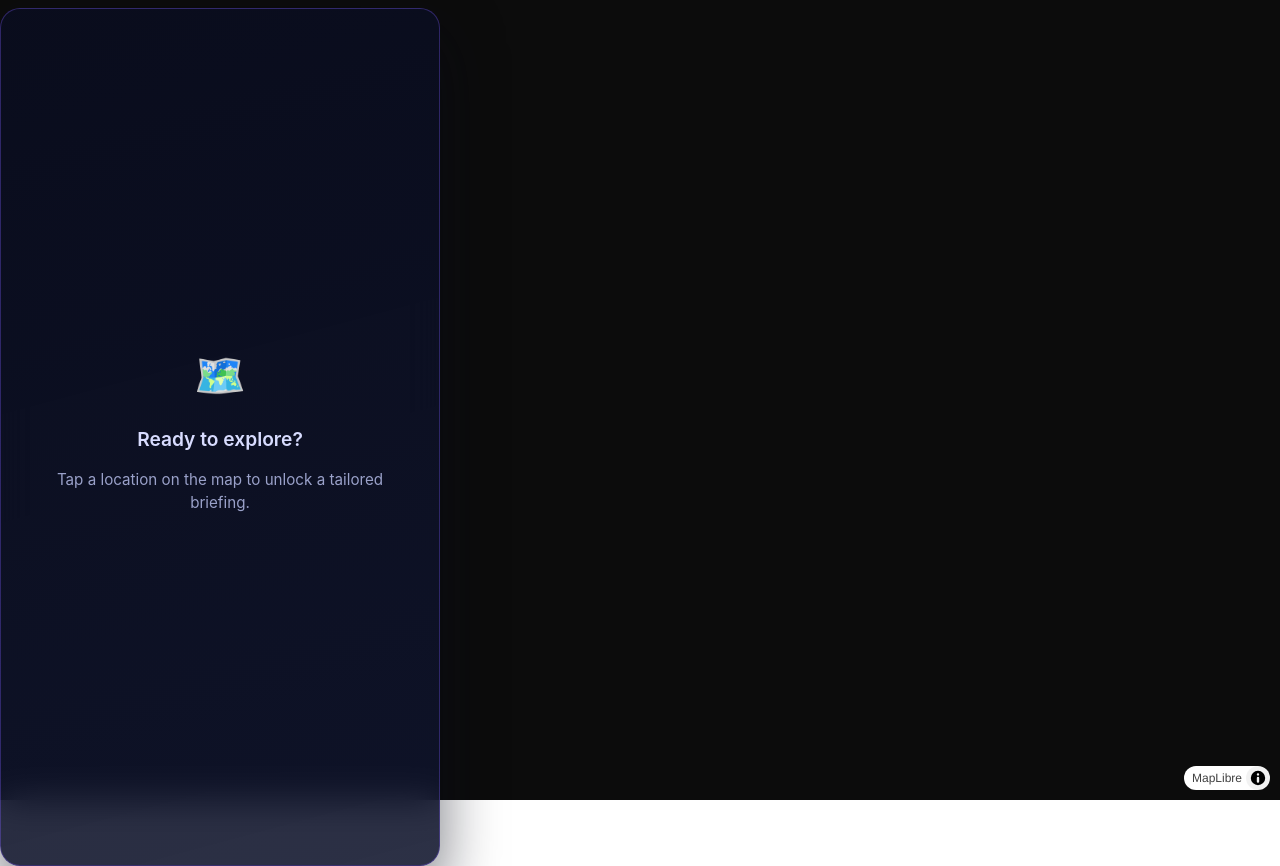
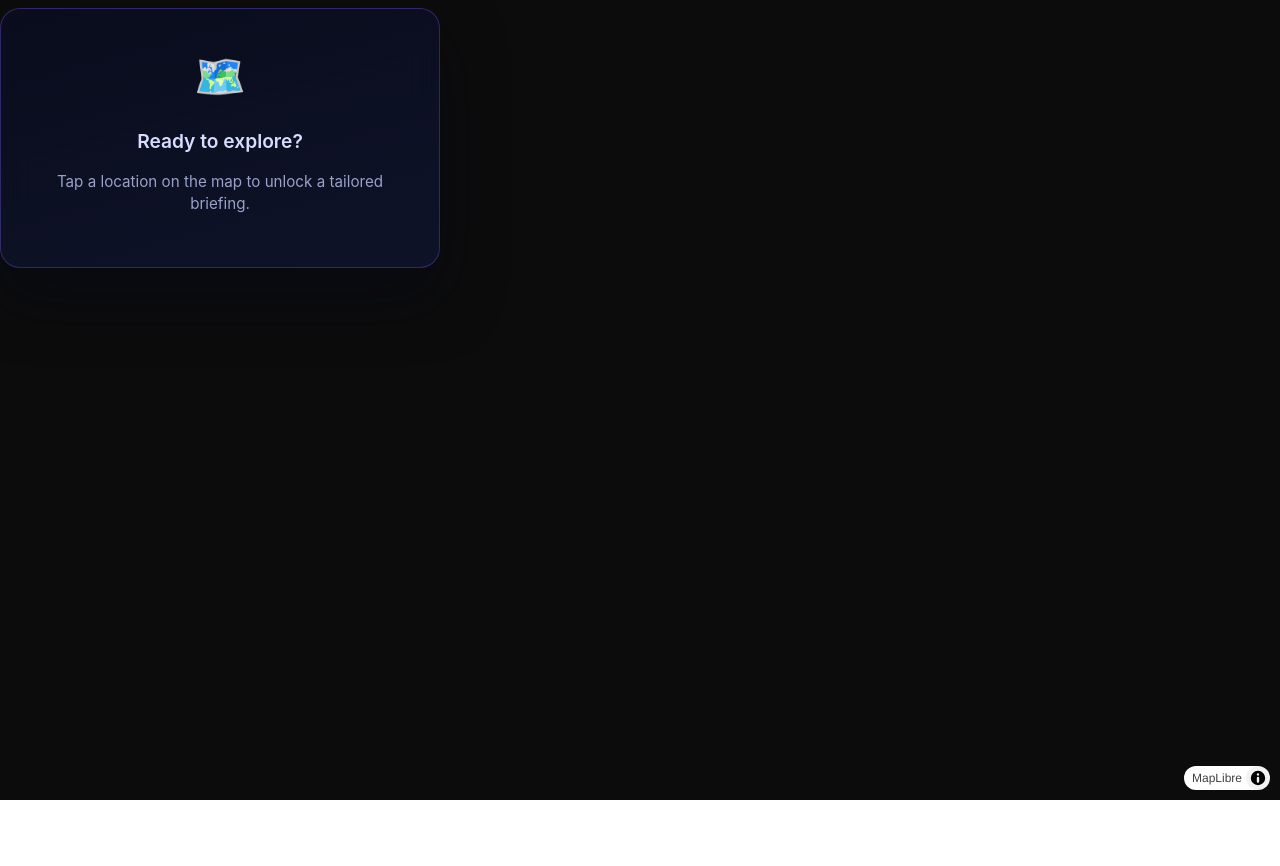
Before and after one commit to xiaoshihou514/shi, a React app: page / in a window 1280 px wide. After the commit the page ends 800 px from the top, so only its background shows below. Built offline with nearby package versions, Linux system fonts and the light colour scheme; no server answers; the HTML template or start-up script is replaced by a standard one.

Commit message:
fix: make desc empty small again

```diff
--- a/src/Desc.css
+++ b/src/Desc.css
@@ -68,7 +68,7 @@
     align-items: center;
     text-align: center;
     padding-block: 36px;
-    height: calc(100dvh - 16px);
+    height: fit-content;
 }
 
 .desc-empty__icon {
--- a/src/Map.tsx
+++ b/src/Map.tsx
@@ -288,9 +288,9 @@ export default function ClickableMap(): React.ReactElement {
                   mapStyle={MAP_STYLE}
                 onClick={onMapClick}
             >
-                {city && clicked && (
-                    <Jumplines origin={clicked} cityName={city} autoZoom />
-                )}
+                {/*{city && clicked && (*/}
+                {/*    <Jumplines origin={clicked} cityName={city} autoZoom />*/}
+                {/*)}*/}
                 {clicked && (
                     <Marker longitude={clicked.lon} latitude={clicked.lat} anchor="center">
                         <div
```
Also changed, not shown: 1 other file (tests, documents, lock files or other folders).
